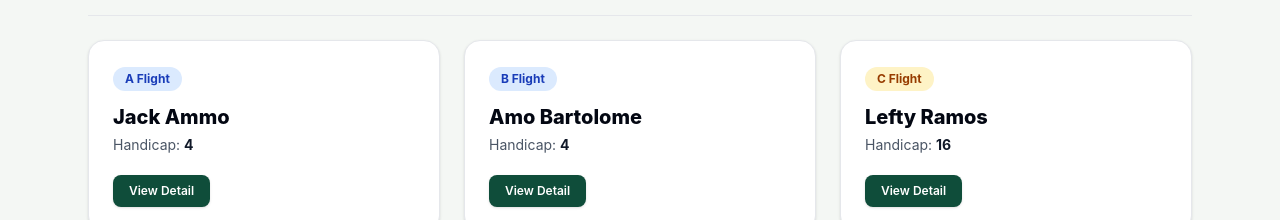
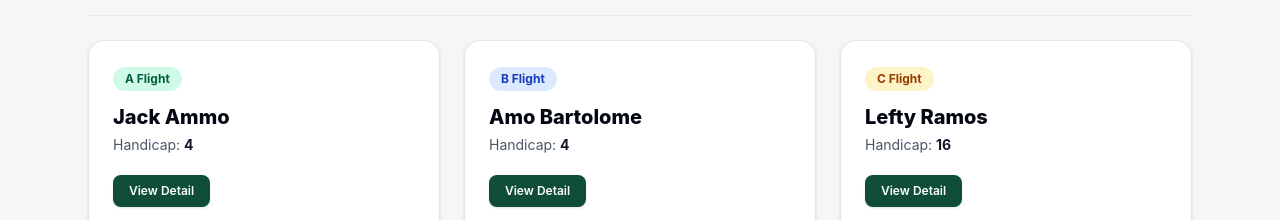
Before and after one commit to Albert-Mopia/week5-layout, a Next.js app: page / in a window 1280 px wide. Shown: the part 910-1130 px from the top of the page. Built offline with nearby package versions, Linux system fonts and the light colour scheme; a web font is replaced by a local one.

Commit message:
fix flight badge colors

```diff
--- a/components/MemberCard.jsx
+++ b/components/MemberCard.jsx
@@ -22,7 +22,7 @@ export default function MemberCard({ name, flight, handicap, phone, email, image
           <span
             className={`inline-block text-xs font-bold px-3 py-1 rounded-full mb-3 ${
               flight === "A Flight"
-                ? "bg-blue-100 text-blue-800"
+                ? "bg-emerald-100 text-emerald-800"
                 : flight === "B Flight"
                 ? "bg-blue-100 text-blue-800"
                 : "bg-amber-100 text-amber-800"
```
